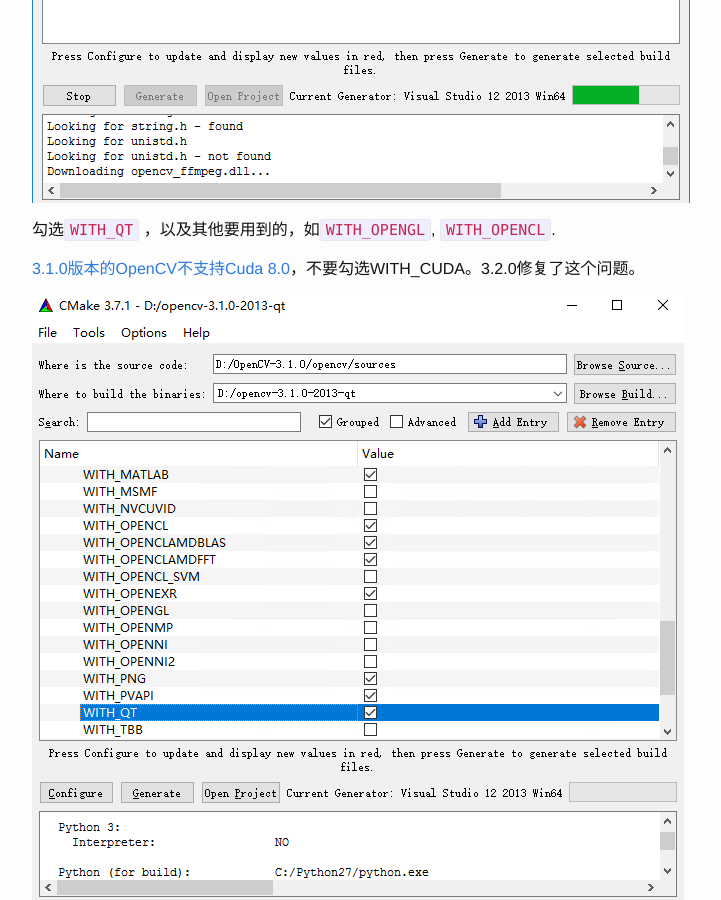
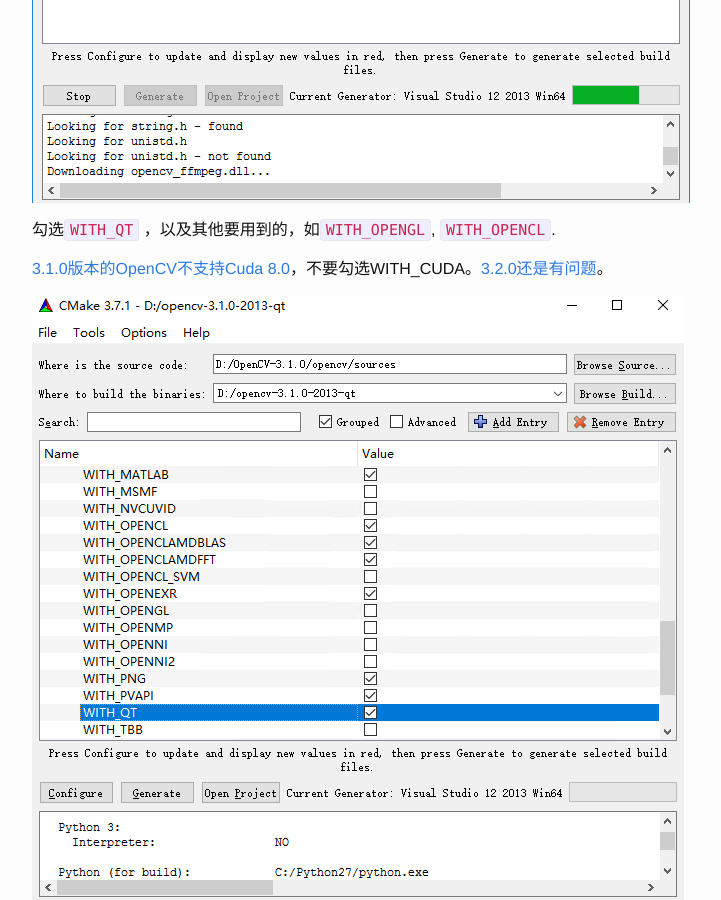
Before and after one commit to lishunan246/lishunan246.github.io, a Jekyll site: the page built from _posts/2016-12-05-OpenCV.md, in a window 1280 px wide and 900 px high, scrolled down 3565 px. Shown: the whole window, without its empty margins (268-989 px from the left). Built offline with Jekyll 4.4.1, drawn with Linux system fonts in a browser that asks for light colours; nearby versions of some CDN libraries; comment, search, counter and statistics services are not loaded.

Commit message:
update 3.2.0

```diff
--- a/_posts/2016-12-05-OpenCV.md
+++ b/_posts/2016-12-05-OpenCV.md
@@ -102,7 +102,7 @@
 
 勾选`WITH_QT` ，以及其他要用到的，如`WITH_OPENGL`, `WITH_OPENCL`.
 
-[3.1.0版本的OpenCV不支持Cuda 8.0](https://github.com/opencv/opencv/issues/6677)，不要勾选WITH_CUDA。3.2.0修复了这个问题。
+[3.1.0版本的OpenCV不支持Cuda 8.0](https://github.com/opencv/opencv/issues/6677)，不要勾选WITH_CUDA。[3.2.0还是有问题](https://github.com/opencv/opencv/issues/7992)。
 
 ![with_qt](\images\with_qt.png)
 
```
